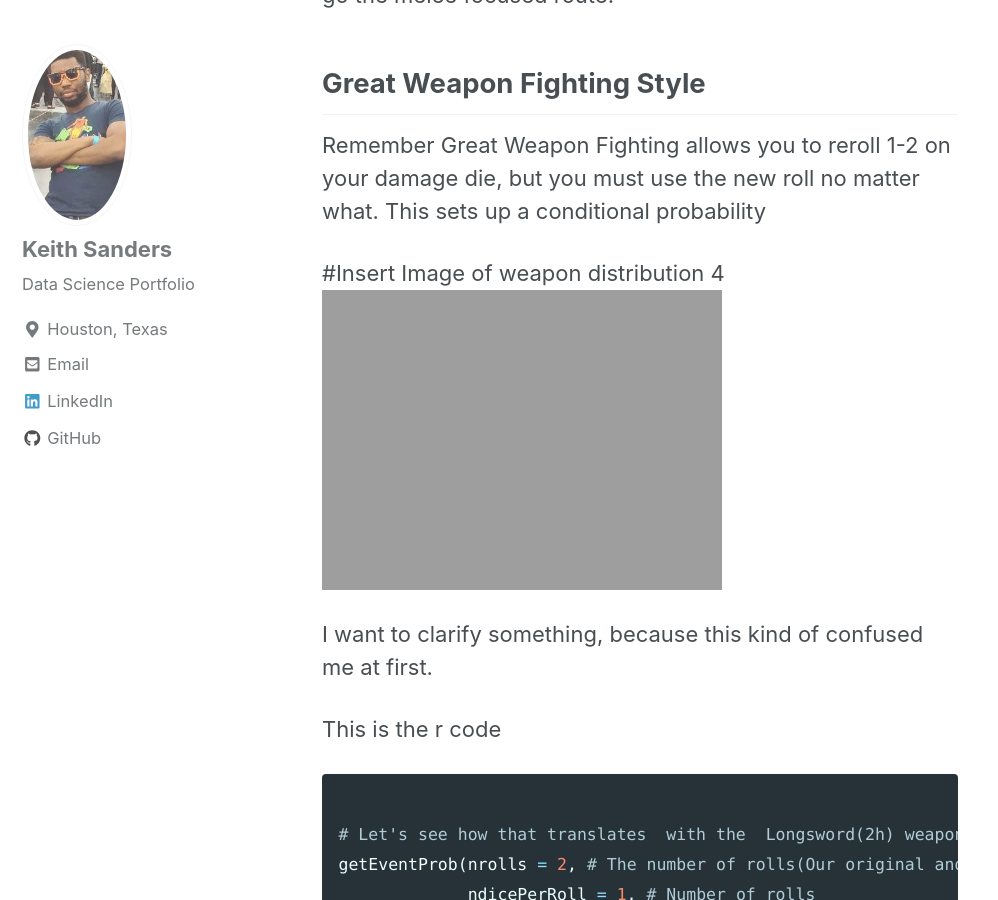
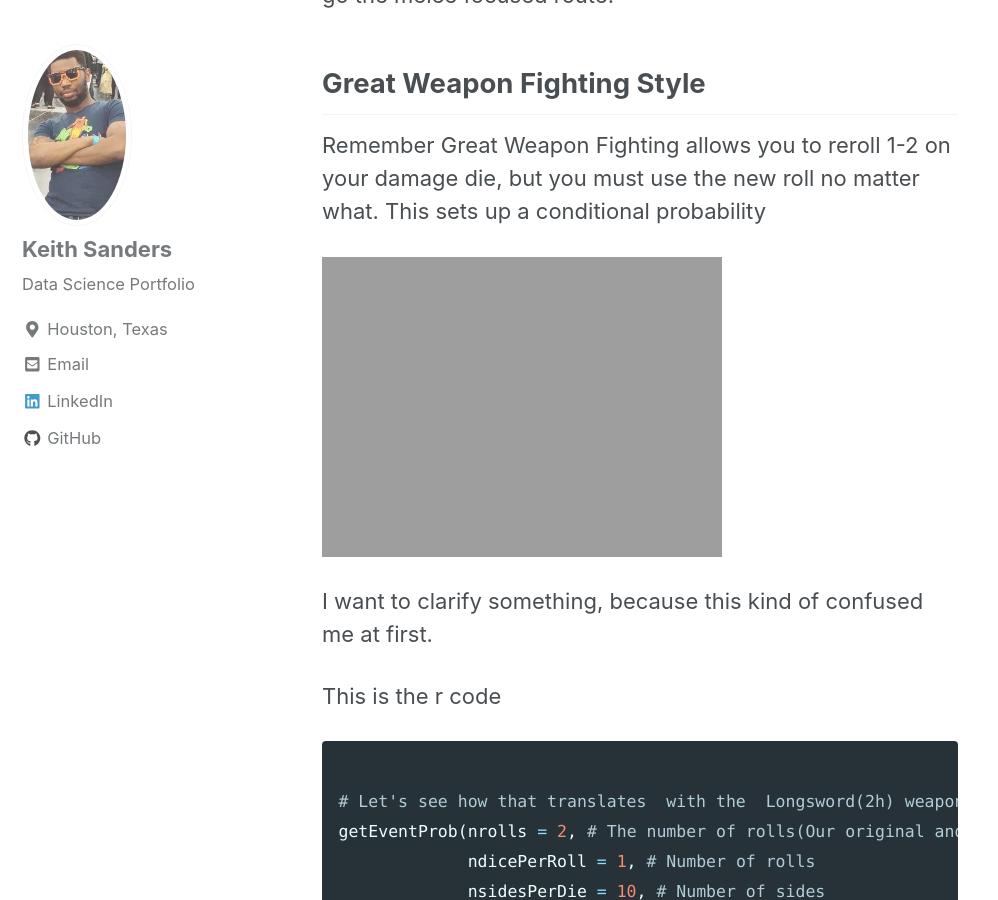
Before and after one commit to SuperKeithS/SuperKeithS.github.io, a Jekyll site: the page built from _posts/2019-06-13-D&D&R2.md, in a window 1280 px wide and 900 px high, scrolled down 11179 px. Shown: the whole window, without its empty margins (0-998 px from the left). Built offline with Jekyll 4.4.1, drawn with Linux system fonts in a browser that asks for light colours; nearby versions of some CDN libraries.

Commit message:
Think I fixed the last foriegn tag

```diff
--- a/_posts/2019-06-13-D&D&R2.md
+++ b/_posts/2019-06-13-D&D&R2.md
@@ -153,7 +153,7 @@ I always hate using the term *"best"* in D&D but I will say that Dueling is a hi
 
 Remember Great Weapon Fighting allows you to reroll 1-2 on your damage die, but you must use the new roll no matter what. This sets up a conditional probability
 
-#Insert Image of weapon distribution 4
+
 <img src="{{ site.url }}{{ site.baseurl }}/images/EDA/D&D&R/GWFWDD.jpeg" alt="Great Weapon Fighting Style Distribution">
 
 I want to clarify something, because this kind of confused me at first.
```
